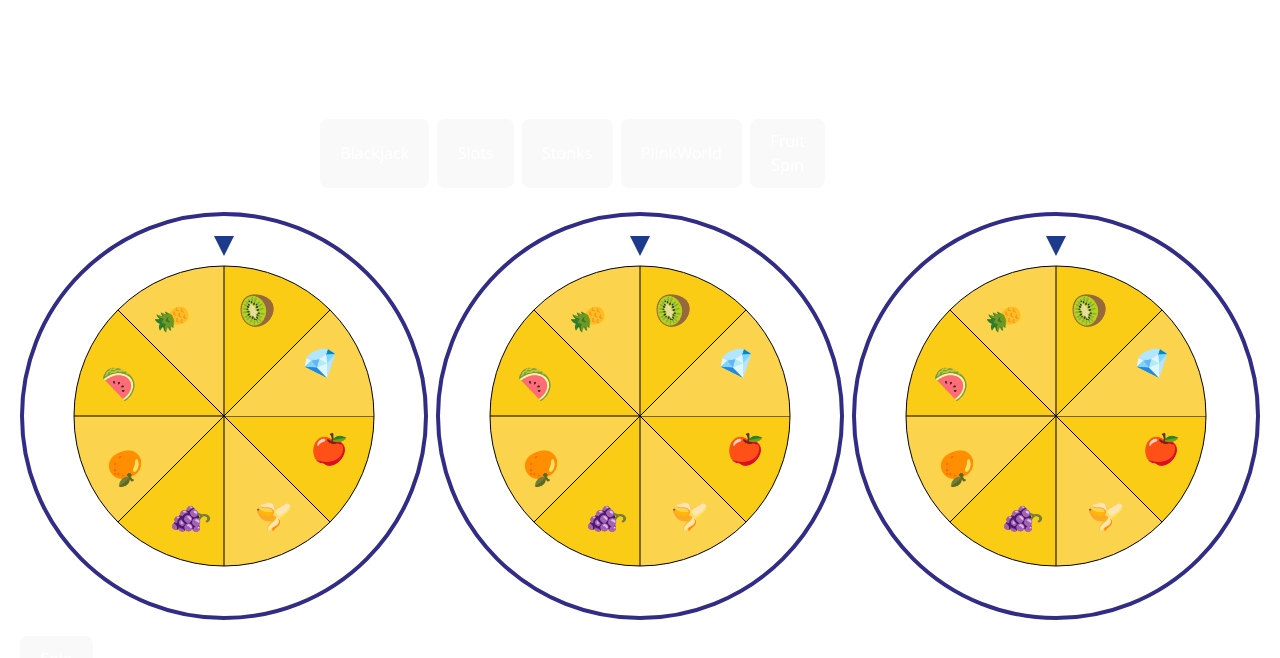
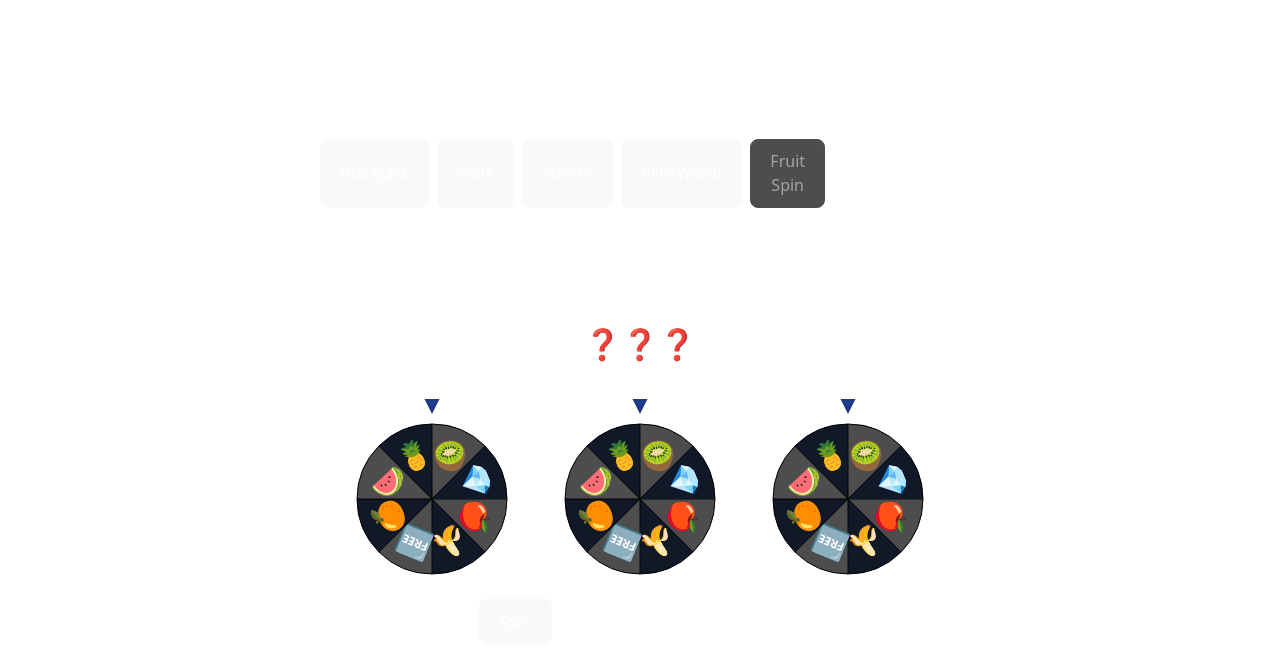
Before and after one commit to ChrsSampson/gambletime, a React (Vite) app: page / in a window 1280 px wide. Shown: the top 658 px of the page. Built offline with nearby package versions, Linux system fonts and the light colour scheme.

Commit message:
Fruit Spin Mechanics working, Needs balancing and some bugs fixes

```diff
--- a/src/App.tsx
+++ b/src/App.tsx
@@ -12,7 +12,7 @@ import GameOver from "./components/GameOver.tsx";
 import DeluxSlots from "./components/DeluxeSlot.tsx";
 
 function App() {
-  const [page, setPage] = useState("deluxe");
+  const [page, setPage] = useState("spin");
   const [balance, setBalance] = useLocalStorage("balance", 1000);
   const [inbank, setInBank] = useState(false);
   const [bankruptcies, setBankruptcies] = useLocalStorage("bankruptcies", 0);
@@ -53,9 +53,7 @@ function App() {
       case "plink":
         return <PlinkGame balance={balance} setBalance={updateBalance} />;
       case "spin":
-        return <Wheel balance={balance} setBalance={updateBalance} />;
-      case "deluxe":
-        return <DeluxSlots />;
+        return <DeluxSlots balance={balance} setBalance={updateBalance} />;
     }
   }
 
--- a/src/components/DeluxeSlot.tsx
+++ b/src/components/DeluxeSlot.tsx
@@ -1,24 +1,99 @@
+
 import Wheel from "./Wheel";
-
 import { useEffect, useRef, useState } from "react";
 
-export default function DeluxeSlot() {
+const placeholderIcon = { icon: '❓', value: null };
+
+export default function DeluxeSlot({balance, setBalance}: {balance: number, setBalance: (v:number) => void}) {
   const wheelRefs = [useRef(null), useRef(null), useRef(null)];
-  const [results, setResult] = useState([null, null, null]);
+  const [results, setResult] = useState(Array(3).fill(placeholderIcon));
+  const [bet,setBet] = useState(10);
+  const [freeSpins, setFreeSpins] = useState(0);
+  const [message, setMessage] = useState("");
+
+  function handleResult(index: number, value: any) {
+    const newResults = [...results];
+    newResults[index] = value;
+    setResult(newResults);
+  }
+
+  function wipeResult() {
+    setResult(Array(3).fill(placeholderIcon));
+    setMessage("");
+  }
 
   const handleSpin = () => {
+    takeMoney();
     wheelRefs.forEach((ref) => ref.current?.spin());
   };
 
+  function takeMoney() {
+    // take the users bet
+    const betAmount = Number(bet);
+    setBalance(balance - betAmount);
+  }
+
+  function calculateWinnings() {
+    // for each icon, multiply the bet by the value of the icon unless its a bonus
+    // if value is less than 1, add that pervious icon to the total
+    // if all three icons match and are not bonus, multiply the result by 10
+    let total = 0;
+    if( results.every((result) => {result.icon === results[0].icon}) ) {
+      if(results[0].value == 'b') {
+        // if all three are bonus, give 3 free spins
+        setFreeSpins(freeSpins + 10);
+        setMessage(`You won 10 free spins!`);
+        return;
+      } else {
+        // if all three match, multiply the bet by 10
+        total = Number(results[0].value) * 10 * Number(bet);
+        setMessage(`You won $${total}!`);
+      }
+    } else {
+      results.forEach((result) => {
+        if (result.value !== null && result.value !== 'b') {
+         const n = (Number(result.value) / Number(bet)).toFixed(2);
+         total = Number(total) + Number(n);
+        }
+      });
+      setMessage(`You won $${total}!`);
+    }
+  }
+
+  useEffect(() => {
+    if (results.every(r => r.value !== null)) {
+      calculateWinnings();
+    }
+  }, [results]);
+
   return (
-    <div>
-      <div className="flex gap-2 my-4">
-        {wheelRefs.map((ref, index) => (
-          <Wheel key={index} ref={ref} />
+    <div className="border rounded p-4">
+      <div>
+      <h1 className="text-center font-bold pb-1">Fruit Spin</h1>
+      <p className="italic text-center">A winner every time</p>
+      </div>
+      <div className="text-center text-3xl min-h-[1.5em] py-2 border rounded max-w-[5em] mx-auto mb-2">
+        {results.map((v, i) => (
+          <span key={i + v.icon}>{v.icon}</span>
         ))}
       </div>
-      <div>
+      <p className="min-h-[1.25em] text-center">{message}</p>
+      <div className="flex gap-2">
+        {wheelRefs.map((ref, index) => (
+          <Wheel
+            key={index}
+            ref={ref}
+            handleRestult={(value: any) => handleResult(index, value)}
+            wipeResult={wipeResult}
+          />
+        ))}
+      </div>
+      <div className="flex gap-2 justify-center">
         <button onClick={handleSpin}>Spin</button>
+        <input disabled={freeSpins > 0} className="border rounded p-1" placeholder="Bet..." value={bet} onChange={(e) => setBet(e.target.value)} />
+        { freeSpins > 0 &&
+          <span className="bold">Bonus Spins: {freeSpins}</span>
+        }
       </div>
     </div>
   );
--- a/src/components/Wheel.tsx
+++ b/src/components/Wheel.tsx
@@ -1,5 +1,4 @@
-// src/components/WheelOfFortune.tsx
-import React, {
+import {
   useEffect,
   useRef,
   useState,
@@ -8,27 +7,35 @@ import React, {
 } from "react";
 import Matter from "matter-js";
 
-const labels = ["🍎", "🍌", "🍇", "🍊", "🍉", "🍍", "🥝", "💎"];
+// Replace the labels array with objects that include a value:
+const labels = [
+  { icon: "🍎", value: 0.1 },
+  { icon: "🍌", value: 0.2 },
+  { icon: "🆓", value: 'b' },
+  { icon: "🍊", value: 0.3 },
+  { icon: "🍉", value: .5 },
+  { icon: "🍍", value: .5 },
+  { icon: "🥝", value: 1 },
+  { icon: "💎", value: 5 }
+];
 
 export interface WheelOfFortuneHandle {
   spin: () => void;
 }
 
-const WheelOfFortune = forwardRef<WheelOfFortuneHandle>((_, ref) => {
+const WheelOfFortune = forwardRef<WheelOfFortuneHandle>(({handleRestult, wipeResult}, ref) => {
   const canvasRef = useRef<HTMLCanvasElement | null>(null);
   const engineRef = useRef<Matter.Engine | null>(null);
   const wheelRef = useRef<Matter.Body | null>(null);
   const [spinning, setSpinning] = useState(false);
   const [result, setResult] = useState<string | null>(null);
 
-  const width = 400;
-  const height = 400;
-  const radius = 150;
+  const width = 200;
+  const height = 200;
+  const radius = 75;
 
   useImperativeHandle(ref, () => ({
-    spin: spinWheel,
-    result: result,
-    spinning: spinning,
+    spin: spinWheel
   }));
 
   useEffect(() => {
@@ -52,7 +59,7 @@ const WheelOfFortune = forwardRef<WheelOfFortuneHandle>((_, ref) => {
       bodyA: wheel,
       pointB: { x: width / 2, y: height / 2 },
       length: 0,
-      stiffness: 1,
+      stiffness: 2,
     });
 
     Composite.add(engine.world, [wheel, pin, constraint]);
@@ -65,7 +72,8 @@ const WheelOfFortune = forwardRef<WheelOfFortuneHandle>((_, ref) => {
     const drawWheel = () => {
       context.clearRect(0, 0, width, height);
       const anglePerSlice = (2 * Math.PI) / labels.length;
-      const angle = wheel.angle;
+      // Always get the latest angle from the ref
+      const angle = wheelRef.current!.angle;
 
       // Draw segments
       for (let i = 0; i < labels.length; i++) {
@@ -75,22 +83,27 @@ const WheelOfFortune = forwardRef<WheelOfFortuneHandle>((_, ref) => {
         context.beginPath();
         context.moveTo(width / 2, height / 2);
         context.arc(width / 2, height / 2, radius, startAngle, endAngle);
-        context.fillStyle = i % 2 === 0 ? "#facc15" : "#fcd34d";
+
+
+        context.fillStyle = i % 2 === 0 ? "#4d4d4d" : "#111827";
+
         context.fill();
         context.stroke();
 
         // Label
         const textAngle = startAngle + anglePerSlice / 2;
-        const textX = width / 2 + (radius - 40) * Math.cos(textAngle);
-        const textY = height / 2 + (radius - 40) * Math.sin(textAngle);
+        const textX = width / 2 + (radius - 30) * Math.cos(textAngle);
+        const textY = height / 2 + (radius - 30) * Math.sin(textAngle);
 
         context.save();
         context.translate(textX, textY);
-        context.rotate(textAngle);
-        context.fillStyle = "#000";
-        context.font = "30px sans-serif";
+        // Rotate so text is always upright
+        context.rotate(textAngle + Math.PI / 2);
+        context.fillStyle = "#fff";
+        context.font = "28px sans-serif";
         context.textAlign = "center";
-        context.fillText(labels[i], 0, 0);
+        context.textBaseline = "middle";
+        context.fillText(labels[i].icon, 0, 0);
         context.restore();
       }
 
@@ -113,31 +126,54 @@ const WheelOfFortune = forwardRef<WheelOfFortuneHandle>((_, ref) => {
       Composite.clear(engine.world, false);
       Matter.Engine.clear(engine);
     };
+
+
   }, []);
+
+
 
   const spinWheel = () => {
     if (wheelRef.current && !spinning) {
       setSpinning(true);
       setResult(null);
       Matter.Body.setAngularVelocity(wheelRef.current, Math.random() * 1.5 + 1);
-
       const checkStop = setInterval(() => {
         const velocity = Math.abs(wheelRef.current!.angularVelocity);
-        if (velocity < 0.002) {
+
+        if (velocity < 0.005) {
           clearInterval(checkStop);
           setSpinning(false);
+          Matter.Body.setAngularVelocity(wheelRef.current!, 0);
 
-          const angle = wheelRef.current!.angle % (2 * Math.PI);
+          // Pointer is at top: -Math.PI/2
+          const pointerAngle = -Math.PI / 2;
+          const wheelAngle = wheelRef.current!.angle % (2 * Math.PI);
           const sliceAngle = (2 * Math.PI) / labels.length;
-          const index = Math.floor(
-            ((2 * Math.PI - angle + sliceAngle / 2) % (2 * Math.PI)) /
-              sliceAngle
-          );
+
+          // Calculate the angle under the pointer
+          let relativeAngle = (pointerAngle - wheelAngle + 2 * Math.PI) % (2 * Math.PI);
+          let index = Math.floor(relativeAngle / sliceAngle) % labels.length;
+          if (index < 0) index += labels.length;
+
           setResult(labels[index]);
         }
-      }, 200);
+      }, 0.2);
     }
   };
+
+  useEffect(() => {
+
+    if(result) {
+      handleRestult(result)
+      console.log("Result:", result);
+    }
+  }, [result])
+
+  useEffect(() => {
+    if(spinning) {
+      wipeResult()
+    }
+  }, [spinning])
 
   return (
     <div className="flex flex-col items-center gap-4">
@@ -145,7 +181,6 @@ const WheelOfFortune = forwardRef<WheelOfFortuneHandle>((_, ref) => {
         ref={canvasRef}
         width={width}
         height={height}
-        className="border-4 border-indigo-900 rounded-full"
       />
     </div>
   );
```
